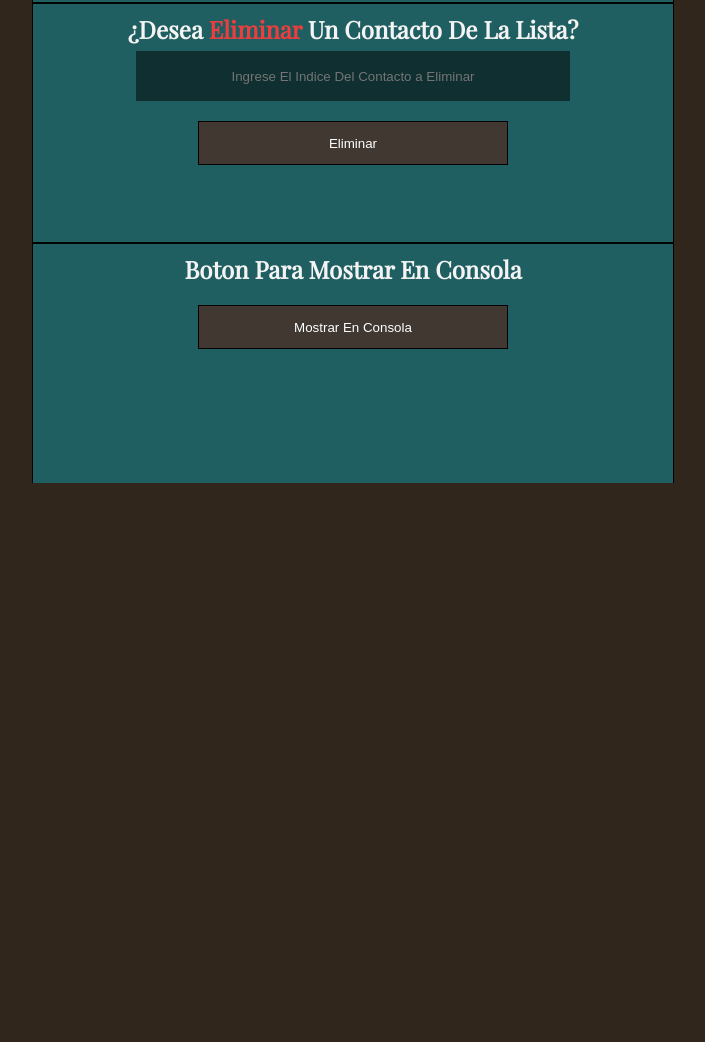
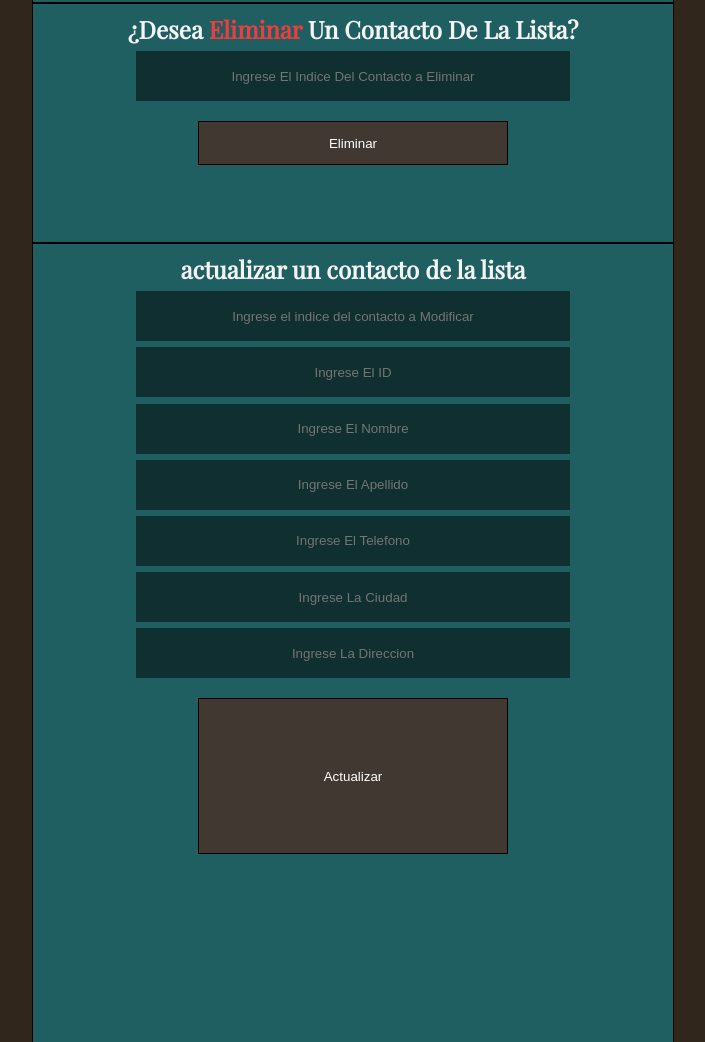
Before and after one commit to MndeZz/contact-list, a plain HTML site: page index.html in a window 1280 px wide. Shown: the part 637-1679 px from the top of the page, without its empty margins (287-992 px from the left). Before the commit the page ends 1120 px from the top, so only its background shows below. Drawn offline with nearby package versions, Linux system fonts and the light colour scheme.

Commit message:
subo la parte de modificar un contacto

```diff
--- a/index.html
+++ b/index.html
@@ -28,6 +28,18 @@
             <button onclick="eliminarContacto()">Eliminar</button>
         </div>
 
+        <div id="actualizar_contacto">
+            <h2>actualizar un contacto de la lista</h2>
+            <input id="indice-modificar" type="text" placeholder="Ingrese el indice del contacto a Modificar">
+            <input id="id-modificar" type="text" placeholder="Ingrese El ID" >
+            <input id="nombre-modificar" type="text" placeholder="Ingrese El Nombre">
+            <input id="apellido-modificar" type="text" placeholder="Ingrese El Apellido">
+            <input id="telefono-modificar" type="text" placeholder="Ingrese El Telefono">
+            <input id="ciudad-modificar" type="text" placeholder="Ingrese La Ciudad">
+            <input id="direccion-modificar" type="text" placeholder="Ingrese La Direccion">
+            <button onclick="modificar_contacto()">Actualizar</button>
+        </div>
+
         <div id="BotonMostras">
             <h2>Boton Para Mostrar En Consola</h2>
             <button onclick="mostrar()">Mostrar En Consola</button>
--- a/index.js
+++ b/index.js
@@ -65,3 +65,44 @@ function eliminarContacto(){
     }
 
 }
+
+//modificar un contacto indice-modificar
+
+function modificar_contacto() {
+    let indice_modificar = document.getElementById("indice-modificar")
+    let indice_modificar_s = indice_modificar.value
+    let indice_modificar_s_s = parseInt(indice_modificar_s)
+
+    let id_modificar = document.getElementById("indice-modificar")
+    let id_modificar_s = id_modificar.value
+    let id_modificar_s_s = parseInt(id_modificar_s)
+
+    let nombre_modificar = document.getElementById("nombre-modificar")
+    let nombre_modificar_s = nombre_modificar.value
+
+    let apellido_modificar = document.getElementById("apellido-modificar")
+    let apellido_modificar_s = apellido_modificar.value
+
+    let telefono_modificar = document.getElementById("telefono-modificar")
+    let telefono_modificar_s = telefono_modificar.value
+
+    let ciudad_modificar = document.getElementById("ciudad-modificar")
+    let ciudad_modificar_s = ciudad_modificar.value
+
+    let direccion_modificar = document.getElementById("direccion-modificar")
+    let direccion_modificar_s = direccion_modificar.value
+//
+    let contacto_modificar = ListaDeContactos[indice_modificar_s_s]
+
+    contacto_modificar.id = id_modificar_s_s
+    contacto_modificar.nombre = nombre_modificar_s
+    contacto_modificar.apellido = apellido_modificar_s
+    contacto_modificar.telefono = telefono_modificar_s
+    contacto_modificar.ciudad = ciudad_modificar_s
+    contacto_modificar.direccion = direccion_modificar_s
+
+    console.clear();
+    for (var objeto of ListaDeContactos) {
+        console.log(objeto);
+    }
+}
--- a/styles.css
+++ b/styles.css
@@ -53,3 +53,6 @@ button:hover{
 #BotonMostras{
     height: 30vh;
 }
+#actualizar_contacto{
+    height: 100vh;
+}
```
